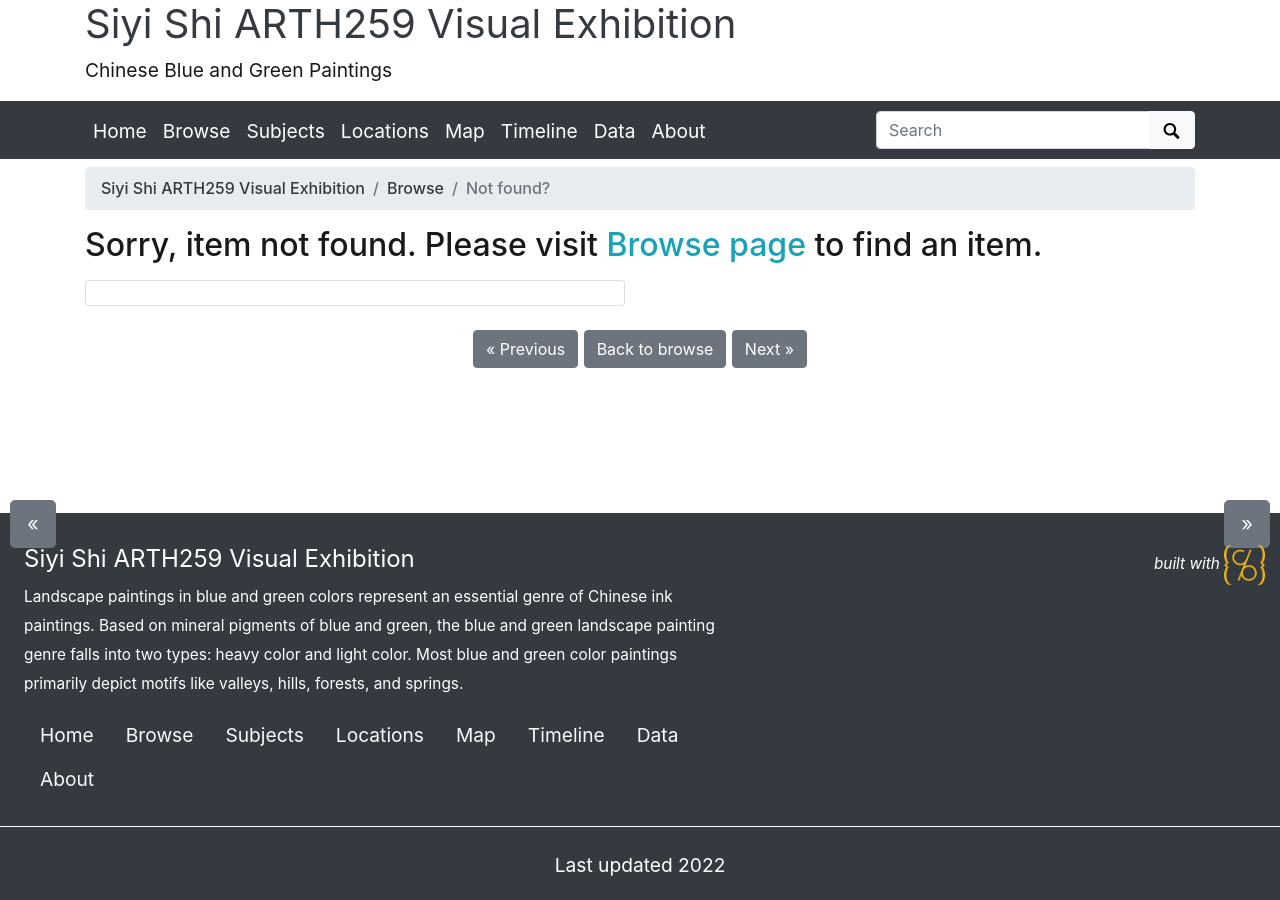
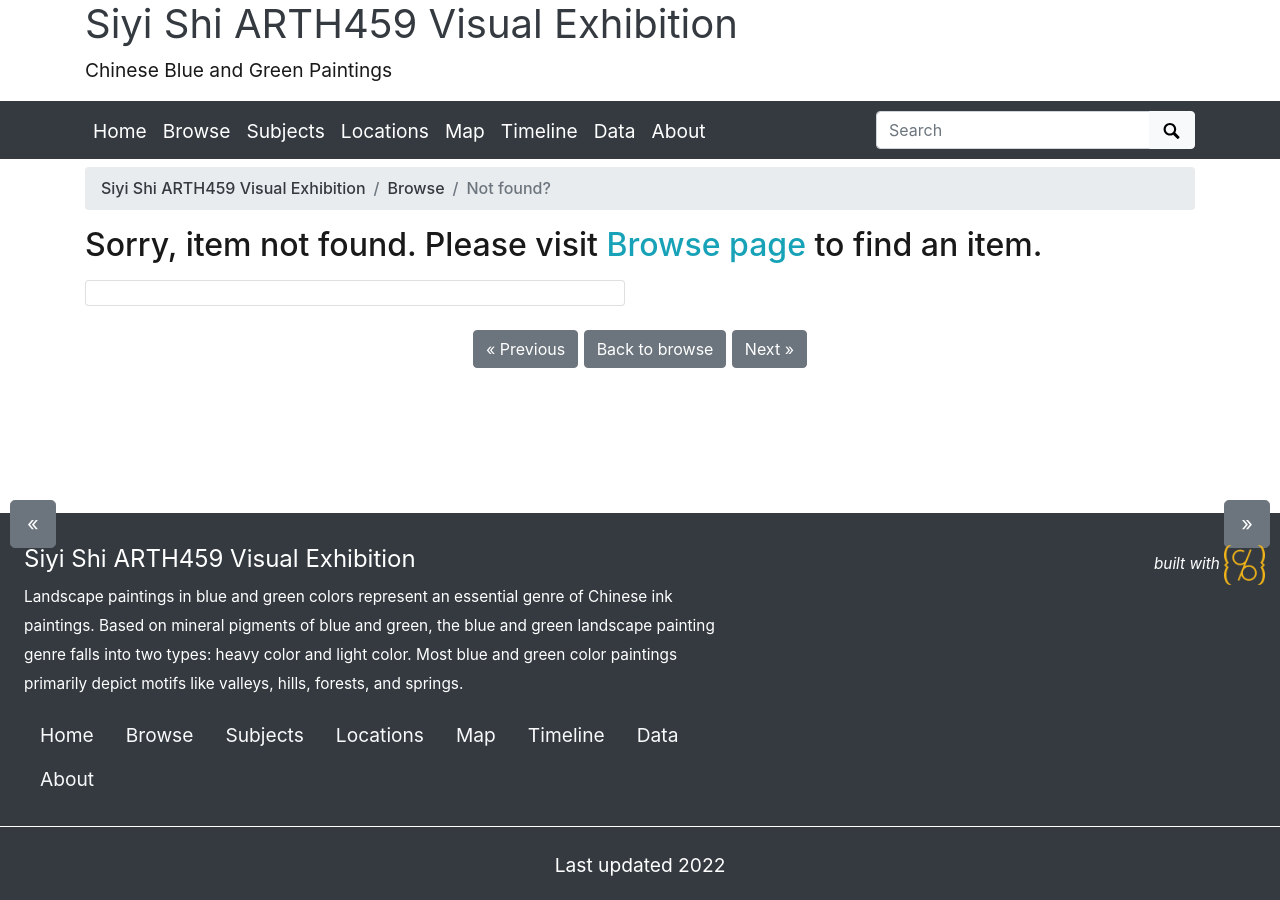
Before and after one commit to OnlyPebble/259VisualExhibition, a Jekyll site: the page built from pages/item.md, in a window 1280 px wide. Built offline with Jekyll 4.4.1, drawn with Linux system fonts in a browser that asks for light colours.

Commit message:
change name

```diff
--- a/_config.yml
+++ b/_config.yml
@@ -20,7 +20,7 @@ source-code: https://github.com/OnlyPebble/259VisualExhibition.git
 # SITE SETTINGS
 #
 # title of site appears in banner
-title: Siyi Shi ARTH259 Visual Exhibition
+title: Siyi Shi ARTH459 Visual Exhibition
 # tagline, a short phrase that will appear throughout the site in the top banner
 tagline: Chinese Blue and Green Paintings
 # description appears in meta tags and other locations
```
